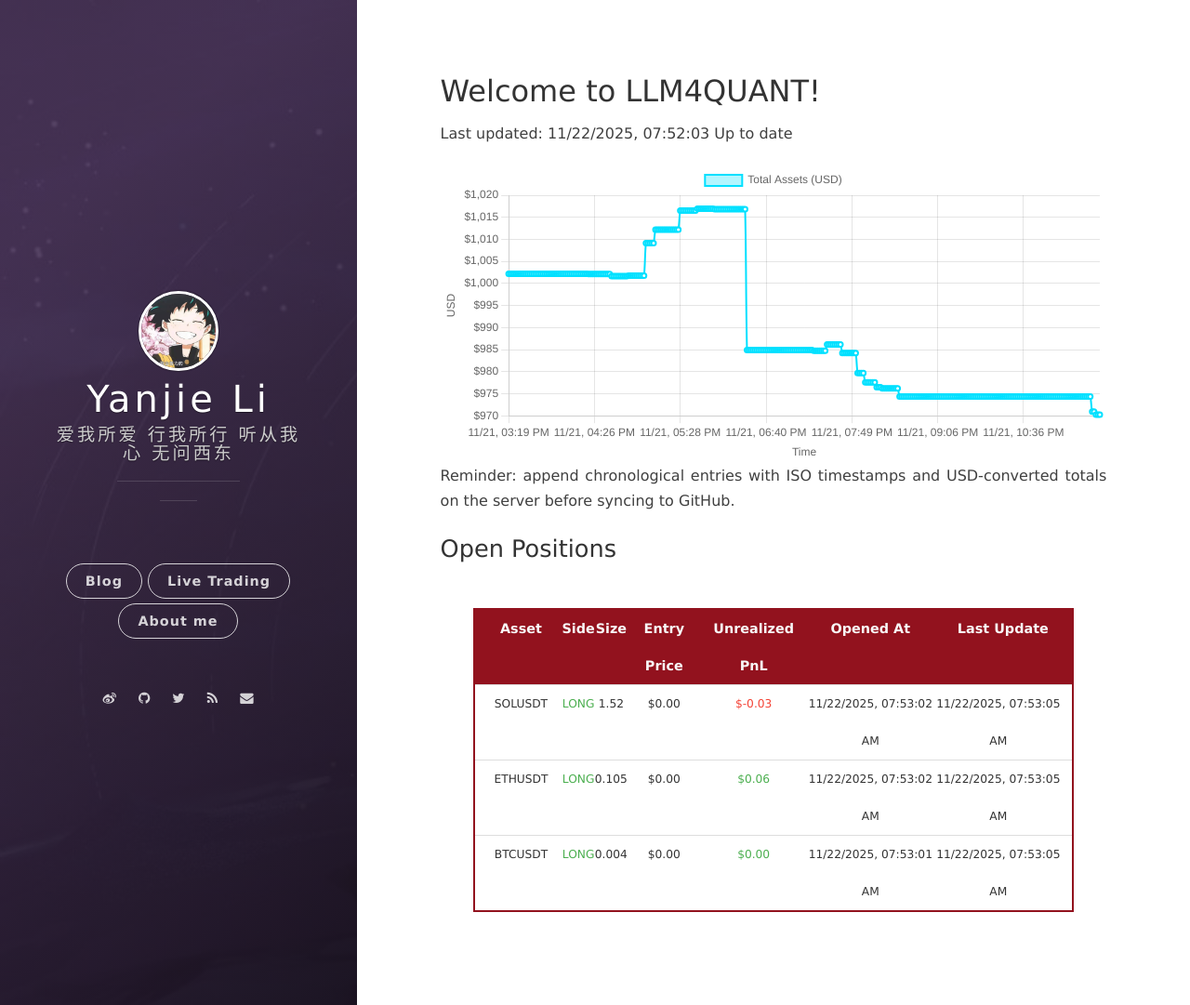
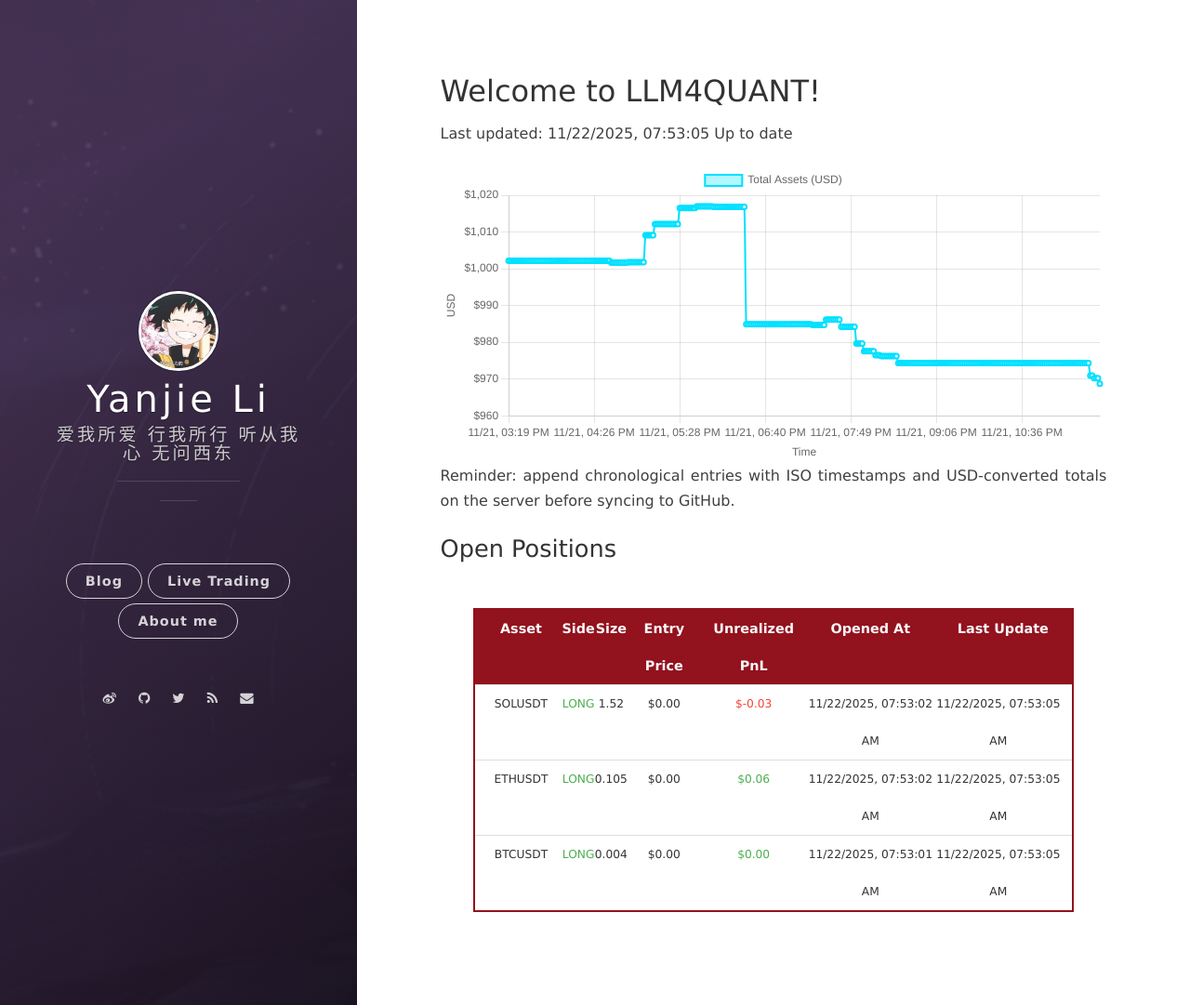
Before and after one commit to leeyegy/leeyegy.github.io, a Jekyll site: the page built from live-trading.html, in a window 1280 px wide and 1081 px high. Shown: the whole window at 93% size. Built offline with Jekyll 4.4.1, drawn with Linux system fonts in a browser that asks for light colours; nearby versions of some CDN libraries.

Commit message:
AccountMonitor: update balance history 2025-11-22T15:53:05+08:00

```diff
--- a/assets/data/binance/balance-history.json
+++ b/assets/data/binance/balance-history.json
@@ -1,5 +1,5 @@
 {
-  "generatedAt": "2025-11-22T15:52:03+08:00",
+  "generatedAt": "2025-11-22T15:53:05+08:00",
   "asset": "total_usd_value",
   "history": [
     {
@@ -1245,6 +1245,10 @@
     {
       "timestamp": "2025-11-22T15:52:03+08:00",
       "totalUsd": 970.25023707
+    },
+    {
+      "timestamp": "2025-11-22T15:53:05+08:00",
+      "totalUsd": 968.72693332
     }
   ]
 }
```
